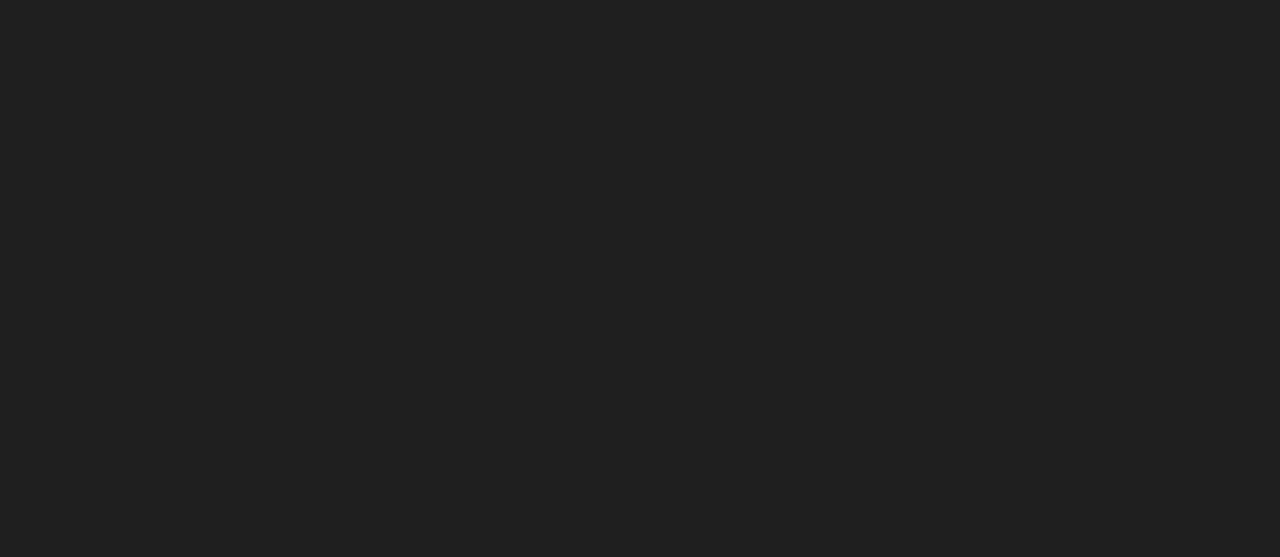
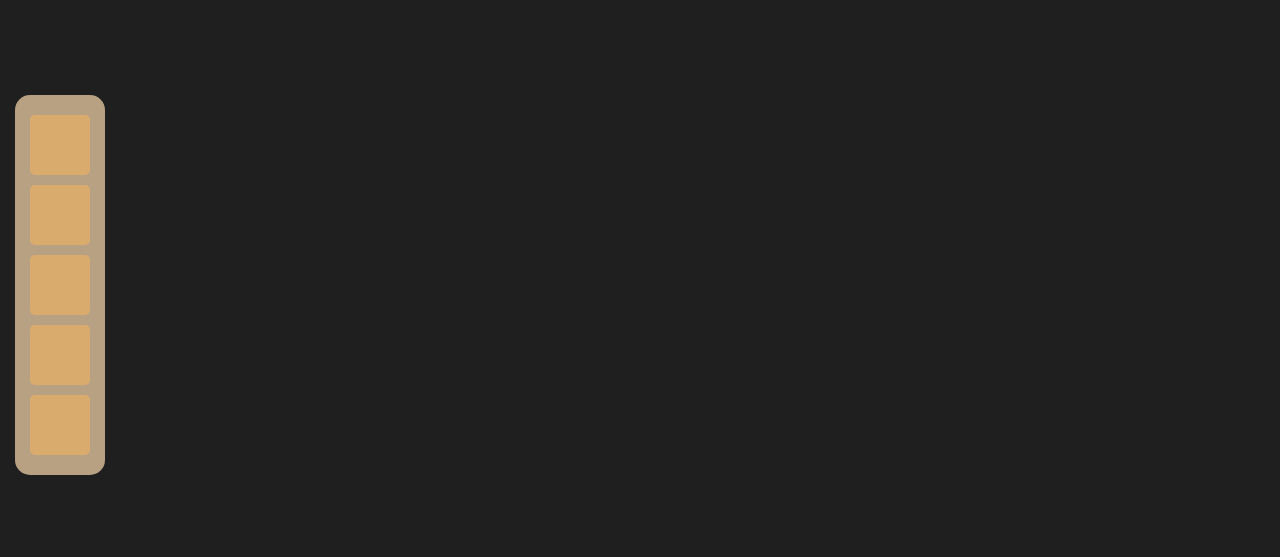
Before and after one commit to Sheogorattio/Visual-Novel, a plain HTML site: page index.html in a window 1280 px wide. Shown: the top 557 px of the page. Drawn offline with Linux system fonts and the light colour scheme.

Commit message:
Changed html and css

```diff
--- a/index.html
+++ b/index.html
@@ -10,6 +10,14 @@
 </head>
 
 <body>
+    <div id="main_items">
+        <div id="item1" class="item"><img id="img_item_1" src="" alt=""></div>
+        <div id="item2" class="item"><img id="img_item_2" src="" alt=""></div>
+        <div id="item3" class="item"><img id="img_item_3" src="" alt=""></div>
+        <div id="item4" class="item"><img id="img_item_4" src="" alt=""></div>
+        <div id="item5" class="item"><img id="img_item_5" src="" alt=""></div>
+    </div>
+
     <!-- <div class="person">
         <img src="./ACT_1/Sister.png" alt="">
     </div>
--- a/style/style.css
+++ b/style/style.css
@@ -104,3 +104,31 @@ body {
 .option:hover{
     background: rgba(227, 180, 113, 0.768);
 }
+
+#main_items{
+    display: flex;
+    position: absolute;
+    flex-direction: column;
+    width: 90px;
+    height: 380px;
+    margin: 15px;
+    top: 80px;
+    border-radius: 15px;
+    background-color: rgba(230, 201, 160, 0.768);
+    align-items: center;
+    justify-content: center;
+}
+
+.item{
+    width: 60px;
+    height: 60px;
+    margin: 5px;
+    padding: 2px;
+    border-radius: 5px;
+    text-align: center;
+    background-color: rgba(228, 176, 104, 0.768);
+}
+
+.item img{
+    height: 100%;
+}
```
